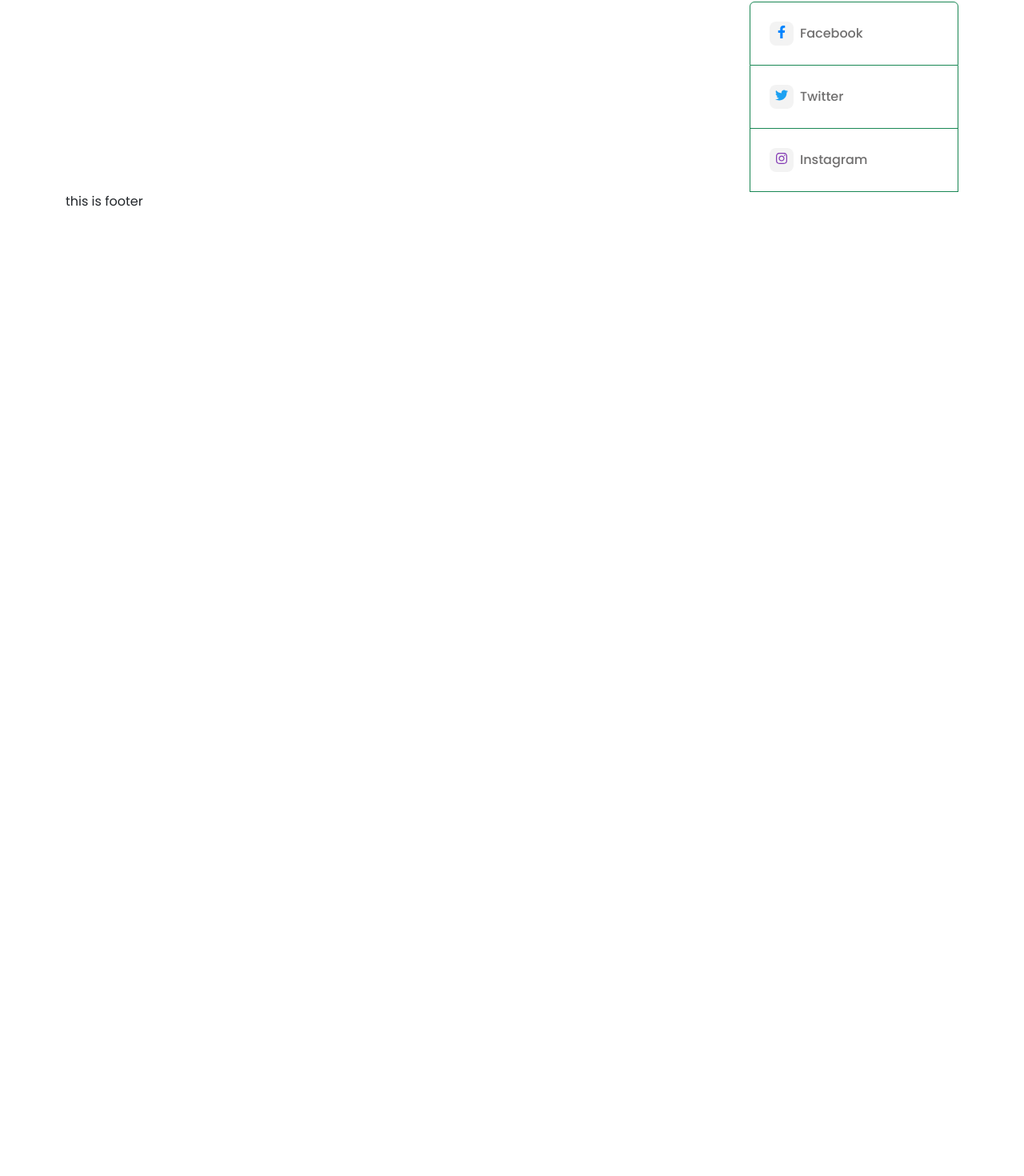
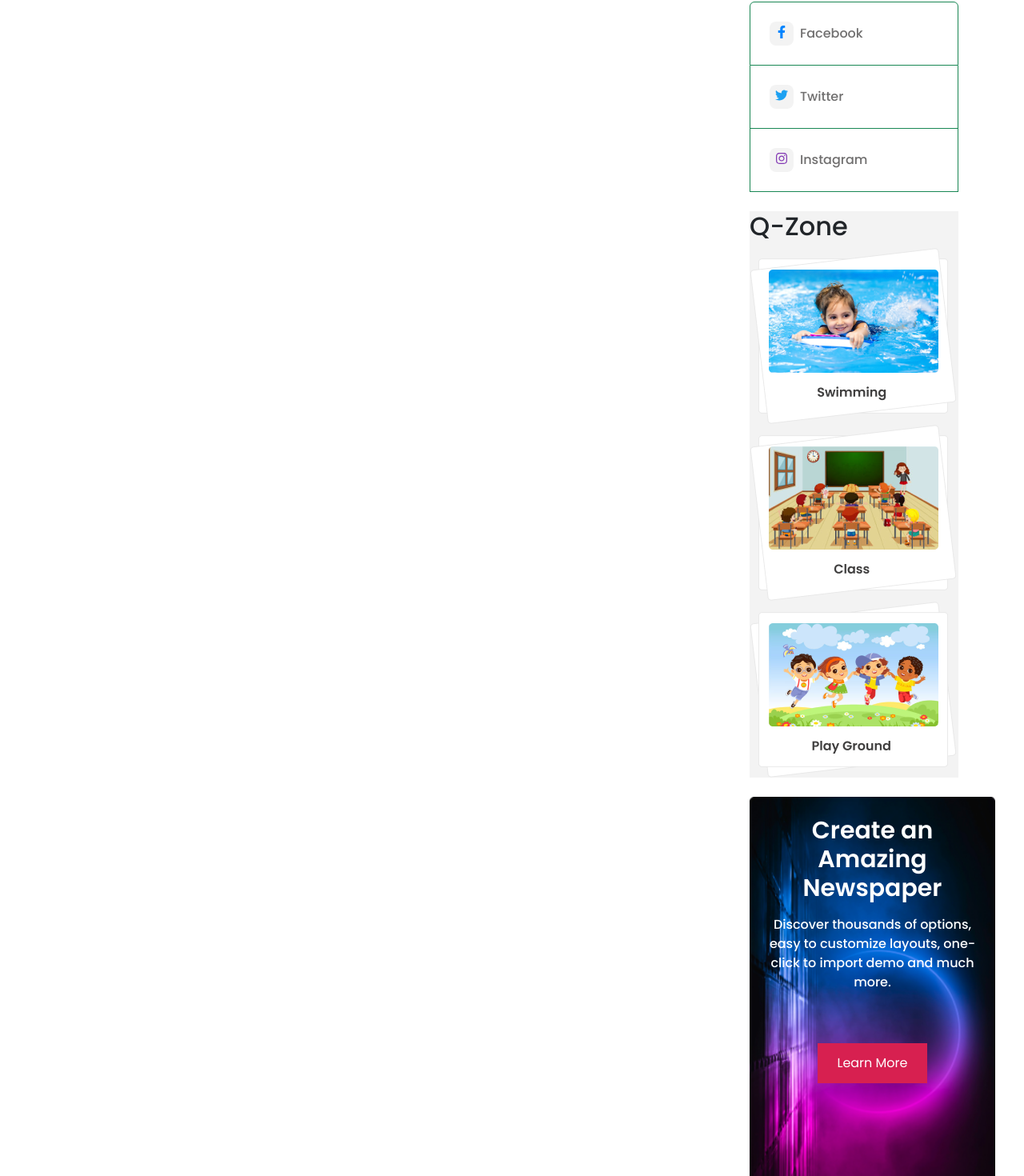
Before and after one commit to code-with-omar/the-dragon-news-react, a React (Vite) app: page / in a window 1280 px wide. Shown: the part 639-2109 px from the top of the page at 80% size. Before the commit the page ends 903 px from the top, so only its background shows below. Built offline with nearby package versions, Linux system fonts and the light colour scheme.

Commit message:
complete full right navbar section

```diff
--- a/src/pages/Shared/RightNav/RightNav.css
+++ b/src/pages/Shared/RightNav/RightNav.css
@@ -18,12 +18,35 @@
     background: #F3F3F3;
 
 }
-.find-us-icon-fb{
-    color:#0084FF
+
+.find-us-icon-fb {
+    color: #0084FF
 }
-.find-us-icon-twitter{
-    color:  #1da1f2;
+
+.find-us-icon-twitter {
+    color: #1da1f2;
 }
-.find-us-icon-instagram{
+
+.find-us-icon-instagram {
     color: #833AB4;
 }
+
+.create-amazing-newspaper {
+    background: url('./../../../assets/bg1.png');
+    background-repeat: no-repeat, repeat;
+    background-size: cover;
+    width: 307px;
+    height: 509px;
+    text-align: center;
+    padding:65px 38px;
+
+}
+.btn-create-amazing-newspaper{
+    background:#D72050;
+    color: white;
+    margin-top: 48px;
+    cursor: pointer;
+}
+.btn-create-amazing-newspaper:hover{
+    text-decoration: underline;
+}
--- a/src/pages/Shared/RightNav/RightNav.jsx
+++ b/src/pages/Shared/RightNav/RightNav.jsx
@@ -2,6 +2,9 @@ import { FaGoogle, FaInstagram } from "react-icons/fa6";
 import { FaGithub } from "react-icons/fa";
 import { FaFacebookF } from "react-icons/fa";
 import { FaTwitter } from "react-icons/fa";
+import Qzone1 from "../../../../src/assets/qZone1.png"
+import Qzone2 from "../../../../src/assets/qZone2.png"
+import Qzone3 from "../../../../src/assets/qZone3.png"
 import "./RightNav.css";
 import { Link } from "react-router-dom";
 const RightNav = () => {
@@ -48,6 +51,17 @@ const RightNav = () => {
                     <span className="ms-2">Instagram</span>
                 </div>
             </div>
+            <div className="bg-dark-07 mt-4">
+                <h2>Q-Zone</h2>
+                <img src={Qzone1} alt="" />
+                <img src={Qzone2} alt="" />
+                <img src={Qzone3} alt="" />
+            </div>
+            <div className="create-amazing-newspaper p-4 mt-4">
+                <h2 className="white fs-30 fw-600 mb-3">Create an Amazing Newspaper</h2>
+                <p className="fs-16 fw-500 white">Discover thousands of options, easy to customize layouts, one-click to import demo and much more.</p>
+                <button className="button btn-create-amazing-newspaper">Learn More</button>
+            </div>
         </div>
     );
 };
```
